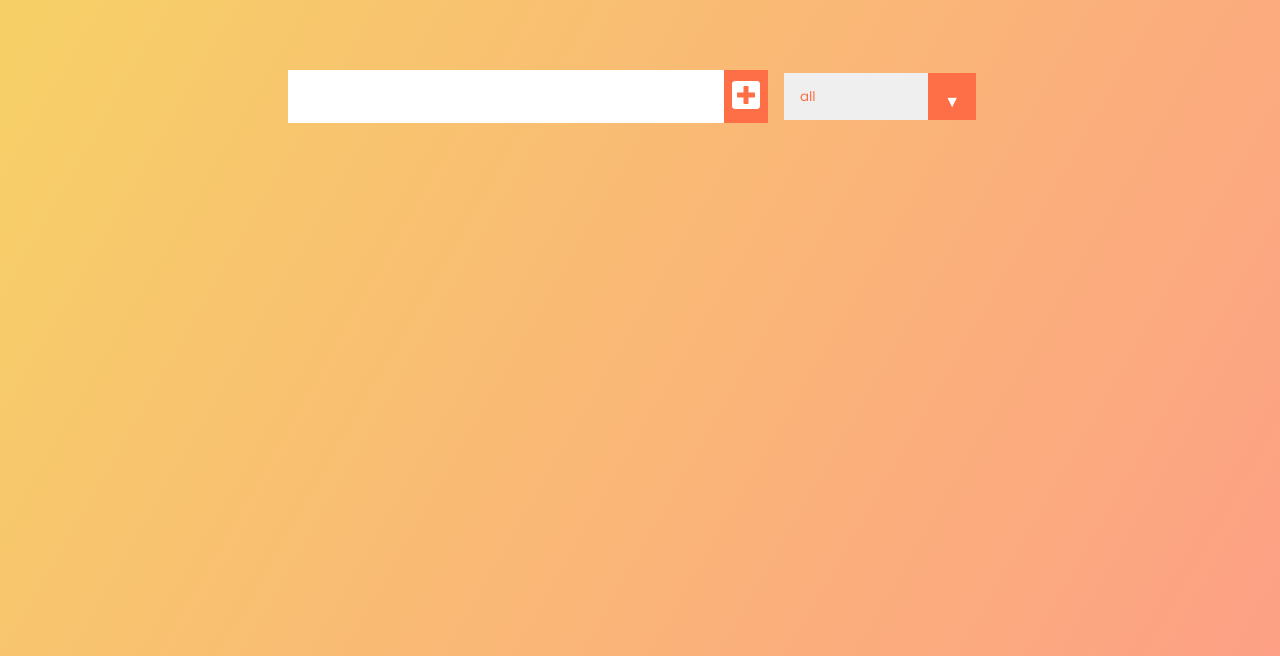
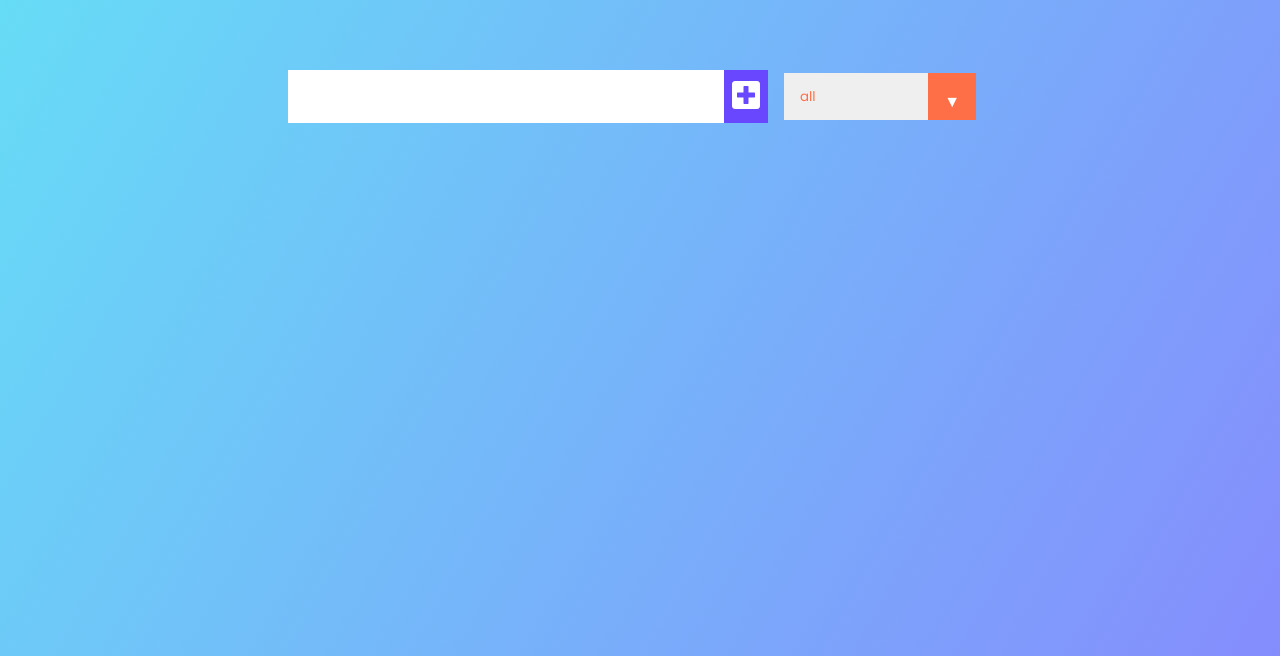
Before and after one commit to Tinuoyemosesade/Todolist-Vanilla-JS, a plain HTML site: page index.html in a window 1280 px wide. In both pictures the pointer is over the button 746 px from the left and 240 px from the top of the page. Shown: the part 144-800 px from the top of the page. Drawn offline with Linux system fonts and the light colour scheme.

Commit message:
Update style.css

```diff
--- a/style.css
+++ b/style.css
@@ -4,7 +4,7 @@
     box-sizing: border-box;
   }
   body {
-    background-image: linear-gradient(120deg, #f6d365 0%, #fda085 100%);
+    background-image: linear-gradient(120deg, #65e0f6 0%, #858dfd 100%);
     color: white;
     font-family: "Poppins", sans-serif;
     min-height: 100vh;
@@ -34,8 +34,8 @@
     transition: all 0.3s ease;
   }
   form button:hover {
-    background: #ff6f47;
-    color: white;
+    background: #6947ff;
+    color: rgb(255, 255, 255);
   }
   .todo-container {
     display: flex;
@@ -50,7 +50,7 @@
 
   .todo {
     margin: 0.5rem;
-    background: white;
+    background: rgb(255, 255, 255);
     font-size: 1.5rem;
     color: black;
     display: flex;
@@ -131,3 +131,9 @@
     cursor: pointer;
     pointer-events: none;
   }
+  /* Transition */
+  /*
+  .select:hover::after {
+    transform: scale(1.5);
+  }
+  */
```
